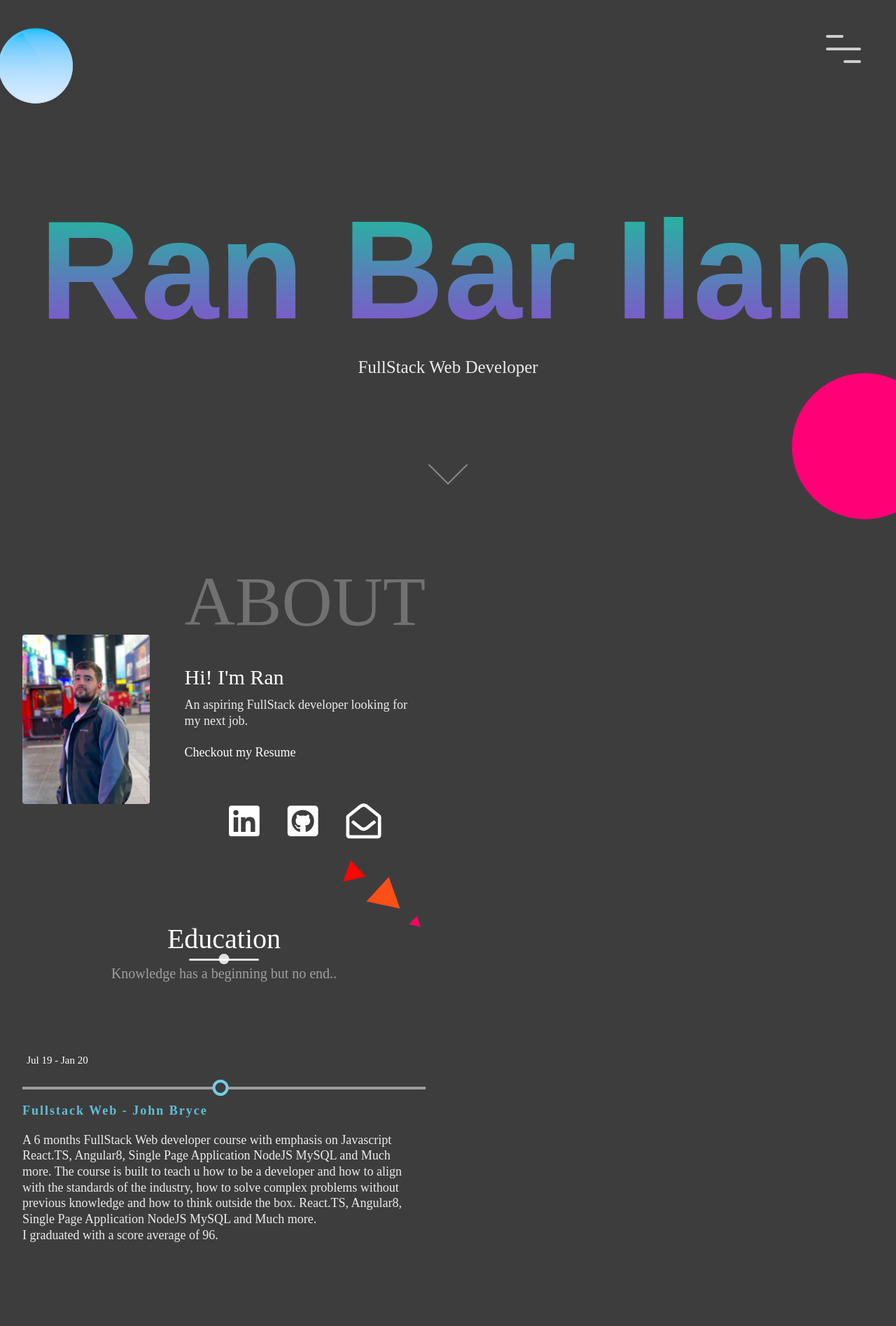
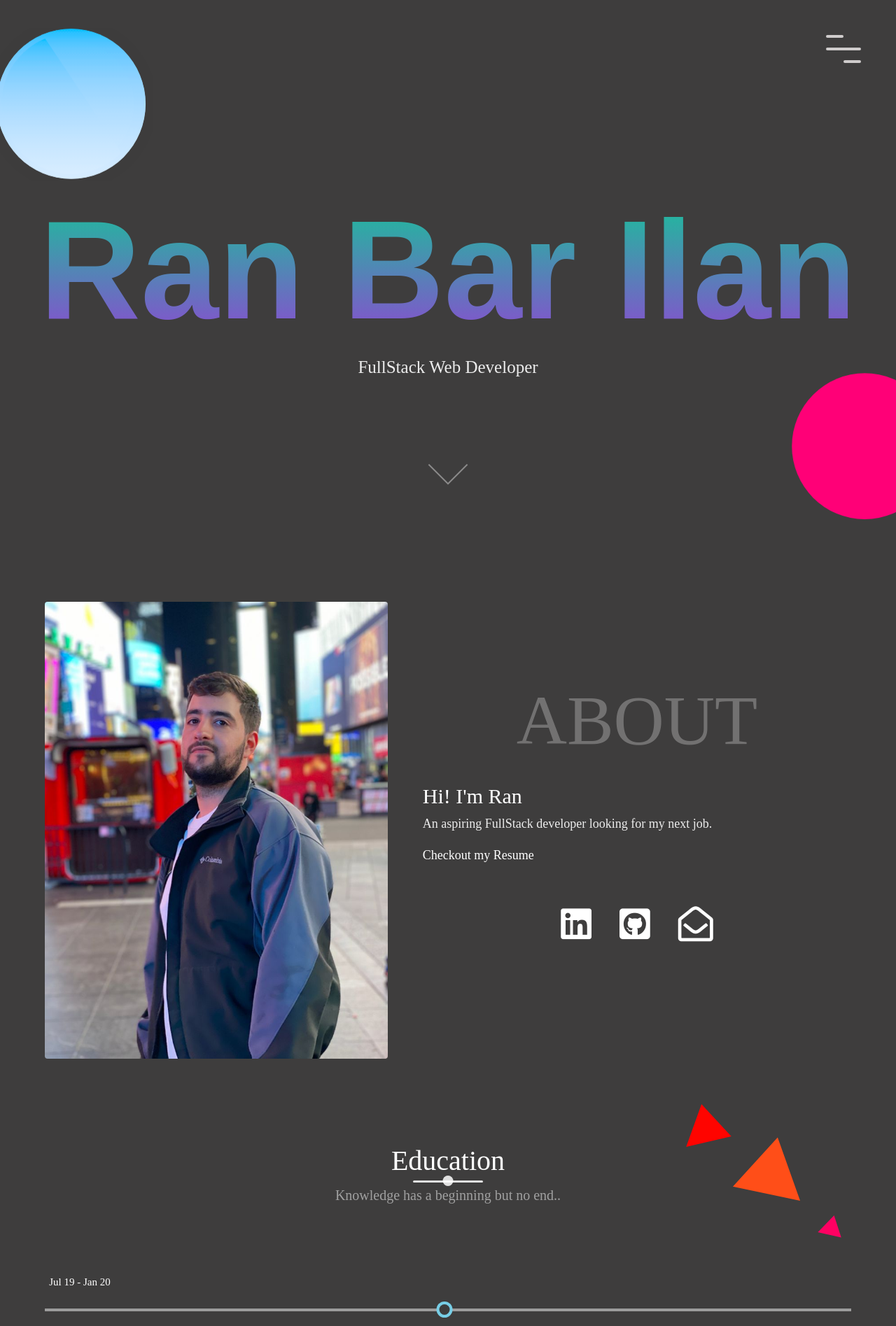
Before and after one commit to ranbri/ranbri.github.io, a PHP site: page / in a window 1280 px wide; the page is wider, and only the part inside the window is pictured. Shown: the top 1895 px of that part at 70% size. Run offline with PHP 8.4, Linux system fonts and the light colour scheme; some web fonts are replaced.

Commit message:
Update main.css

```diff
--- a/main.css
+++ b/main.css
@@ -18,8 +18,8 @@ html{
 }
 
 body{
-    max-width: 50% !important ;
-    width: 50%;
+    max-width: 100% !important ;
+    width: 100%;
     height: 100%;
     background: rgb(62, 61, 61) no-repeat center fixed;
     background-size: cover;
```
